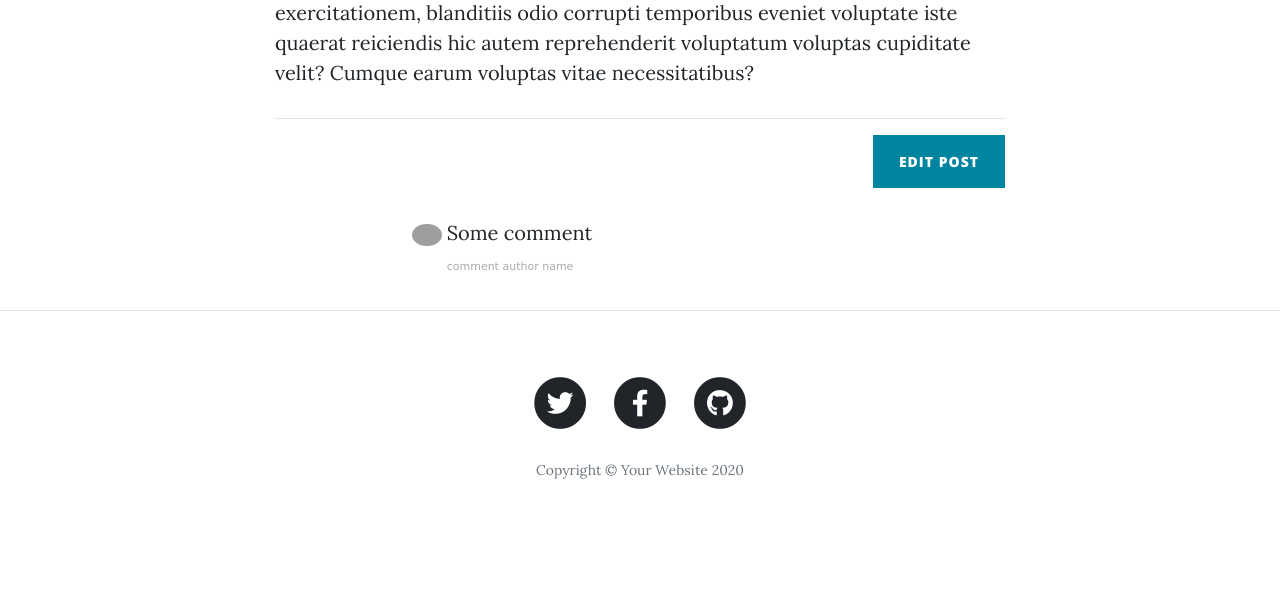
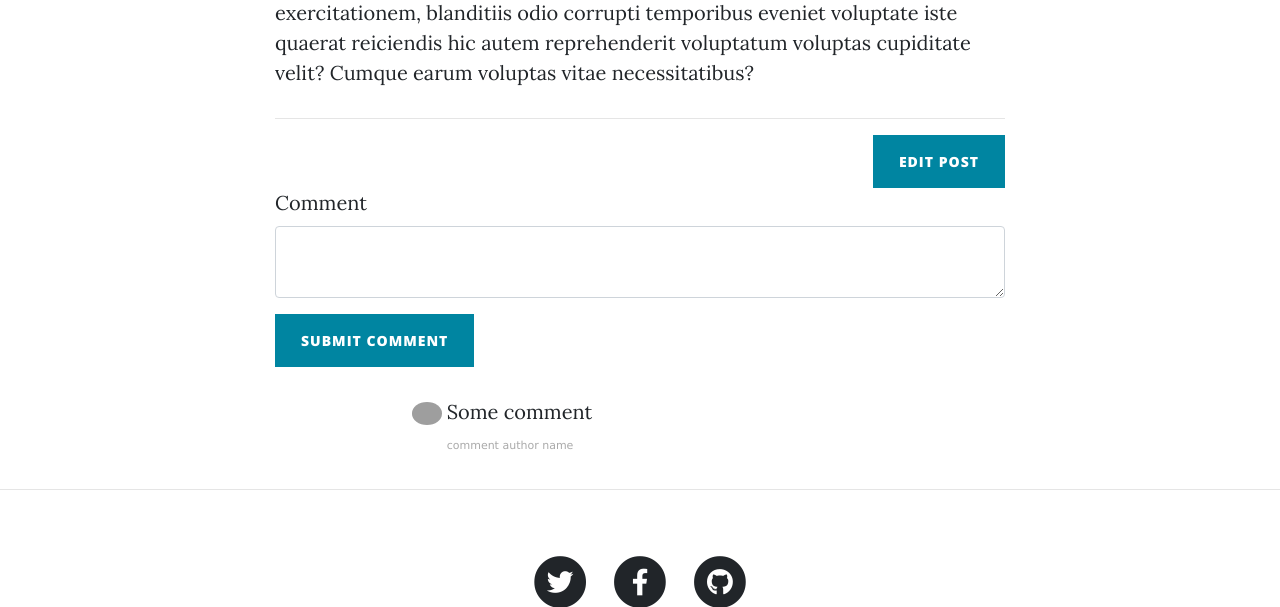
Before and after one commit to scarlatcristian/Blogs-Py, a Flask app: page /post/1 in a window 1280 px wide. Shown: the part 733-1340 px from the top of the page. Before the commit the page ends 1212 px from the top, so only its background shows below. Run offline with Flask 3, Linux system fonts and the light colour scheme; a user stored in the database is signed in; data comes from the database, SQL or seed files in the repository; both versions use the stored data as it was after the commit; some libraries are stand-ins or nearby versions; grey boxes are pictures that could not be loaded.

Commit message:
add comment section for posts

```diff
--- a/forms.py
+++ b/forms.py
@@ -24,3 +24,8 @@ class LoginForm(FlaskForm):
     email = StringField("Email", validators=[DataRequired(), Email()])
     password = PasswordField("Password", validators=[DataRequired()])
     submit = SubmitField('LOGIN')
+
+
+class CommentForm(FlaskForm):
+    comment = CKEditorField("Comment", validators=[DataRequired()])
+    submit = SubmitField('Submit Comment')
--- a/main.py
+++ b/main.py
@@ -6,7 +6,7 @@ from werkzeug.security import generate_password_hash, check_password_hash
 from flask_sqlalchemy import SQLAlchemy
 from sqlalchemy.orm import relationship
 from flask_login import UserMixin, login_user, LoginManager, login_required, current_user, logout_user
-from forms import CreatePostForm, RegisterForm, LoginForm
+from forms import CreatePostForm, RegisterForm, LoginForm, CommentForm
 from flask_gravatar import Gravatar
 from functools import wraps
 
@@ -131,7 +131,8 @@ def logout():
 @app.route("/post/<int:post_id>")
 def show_post(post_id):
     requested_post = BlogPost.query.get(post_id)
-    return render_template("post.html", post=requested_post, current_user=current_user)
+    comment_form = CommentForm()
+    return render_template("post.html", post=requested_post, current_user=current_user, form=comment_form)
 
 
 @app.route("/about")
--- a/templates/post.html
+++ b/templates/post.html
@@ -1,4 +1,4 @@
-{% include "header.html" %}
+{% include "header.html" %}{% import "bootstrap/wtf.html" as wtf %}
 
 <!-- Page Header -->
 <header class="masthead" style="background-image: url('{{post.img_url}}')">
@@ -40,6 +40,13 @@
         {% endif %}
 
         <!--           Comments Area -->
+        <!-- prettier-ignore -->
+        {% if current_user.is_authenticated: %}
+          {{ ckeditor.load() }}
+          {{ ckeditor.config(name='comment_text') }}
+          {{ wtf.quick_form(form, novalidate=True, button_map={"submit": "primary"}) }}
+        {% endif %}
+
         <div class="col-lg-8 col-md-10 mx-auto comment">
           <ul class="commentList">
             <li>
```
Also changed, not shown: instance/blog.db.
